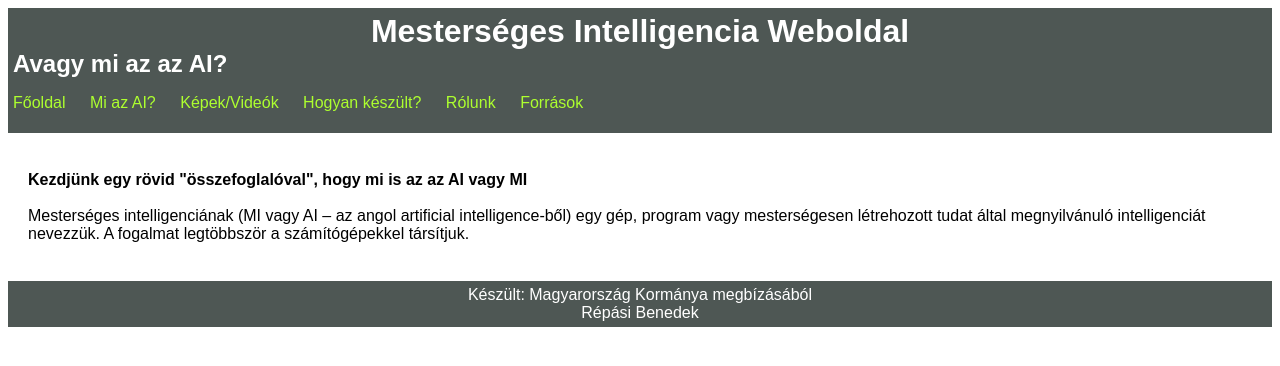
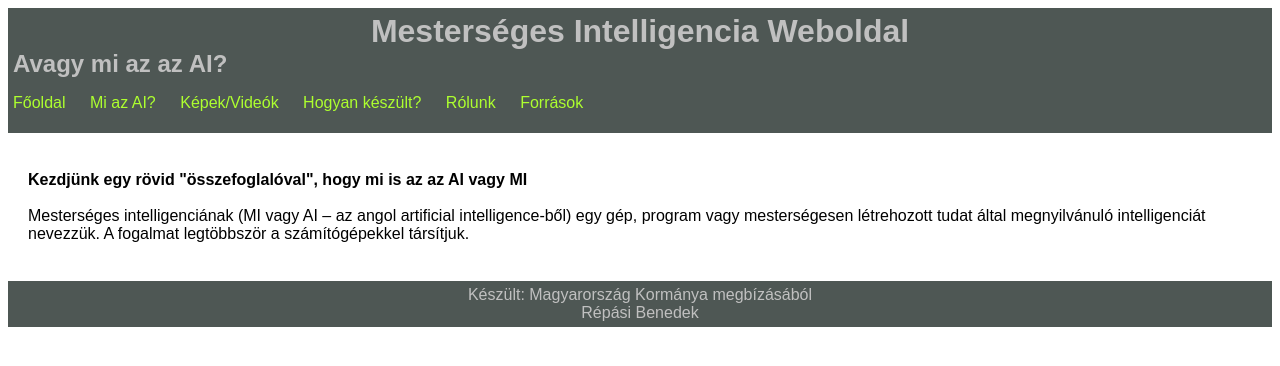
Before and after one commit to repasibenedek/azai, a plain HTML site: page index.html in a window 1280 px wide. Drawn offline with Linux system fonts and the light colour scheme; a script that the page names is missing.

Commit message:
Add files via upload

```diff
--- a/style.css
+++ b/style.css
@@ -66,7 +66,7 @@ a::selection {
 
 header, footer {
     background-color: #4e5754;
-    color: #fff;
+    color: #c0c0c0;
     padding: 5px;
     font-family: Copperplate, Papyrus, fantasy;
 }
--- a/style1.css
+++ b/style1.css
@@ -73,7 +73,7 @@ header, footer {
 
 header h1, footer p {
     text-align: center;
-    color: #fff;
+    color: #c0c0c0;
     font-family: Copperplate, Papyrus, fantasy;
 }
 
```
Also changed, not shown: mi-az-ai.html (line endings or trailing spaces).
